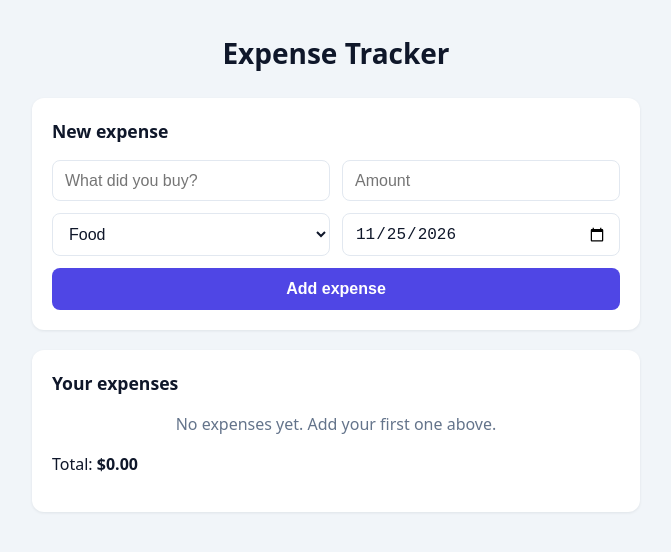
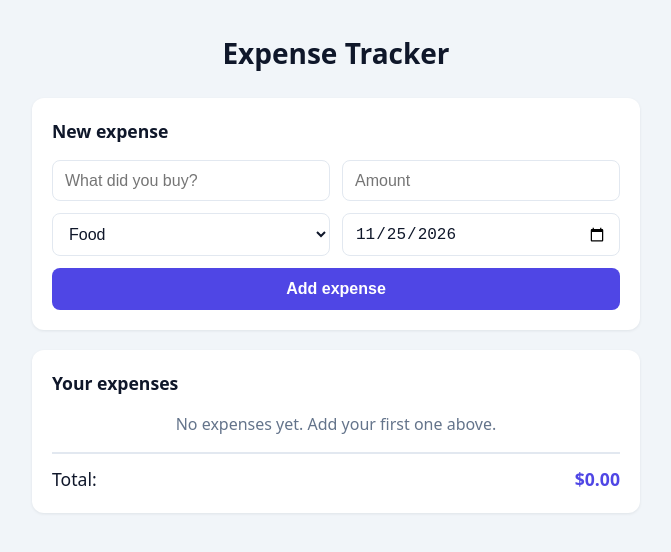
Before and after one commit to rachidAfggan/expense-tracker, a React (Vite) app: page / in a window 1280 px wide. Shown: the top 552 px of the page, without its empty margins (304-975 px from the left). Built offline with nearby package versions, Linux system fonts and the light colour scheme.

Commit message:
Style the total row

```diff
--- a/src/index.css
+++ b/src/index.css
@@ -153,3 +153,16 @@ h1 {
 .delete-btn:hover {
   background: #fecaca;
 }
+
+.total {
+  display: flex;
+  justify-content: space-between;
+  margin: 1rem 0 0;
+  padding-top: 0.75rem;
+  border-top: 2px solid var(--border);
+  font-size: 1.1rem;
+}
+
+.total strong {
+  color: var(--primary);
+}
```
